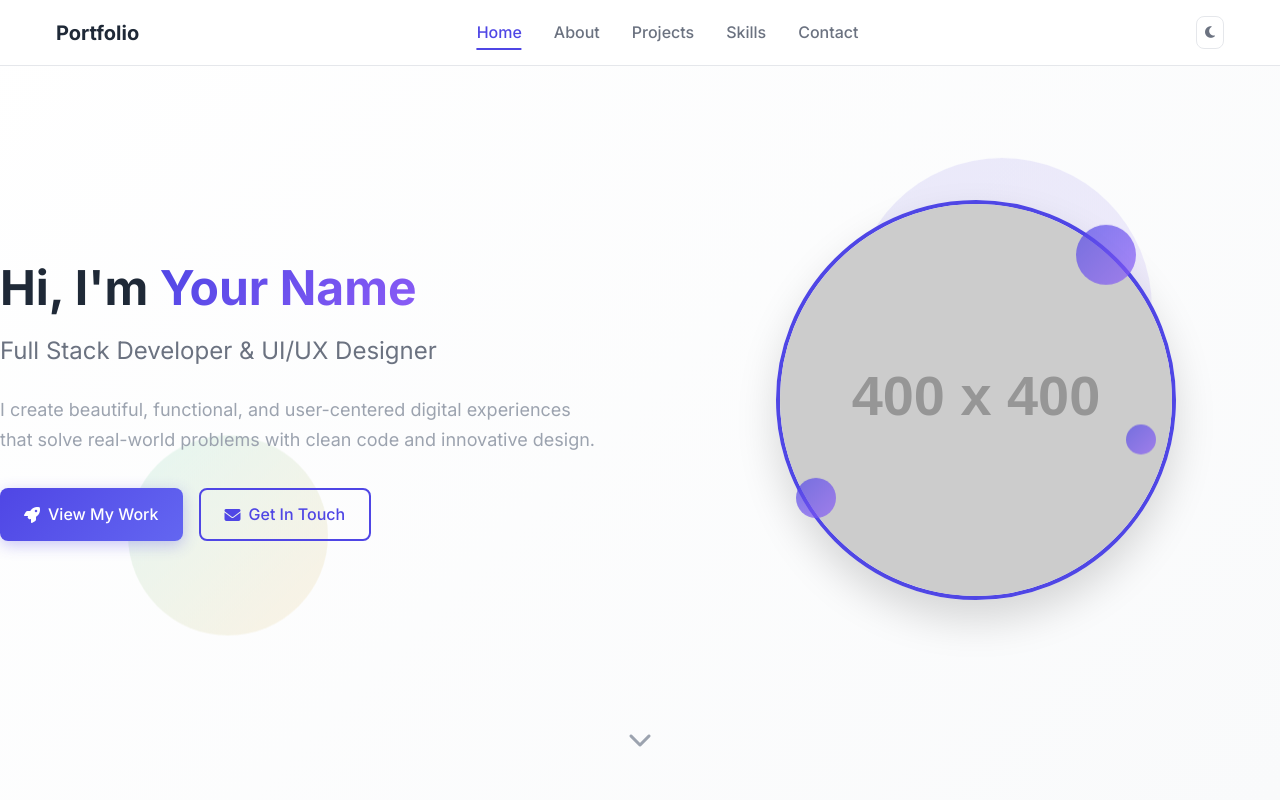
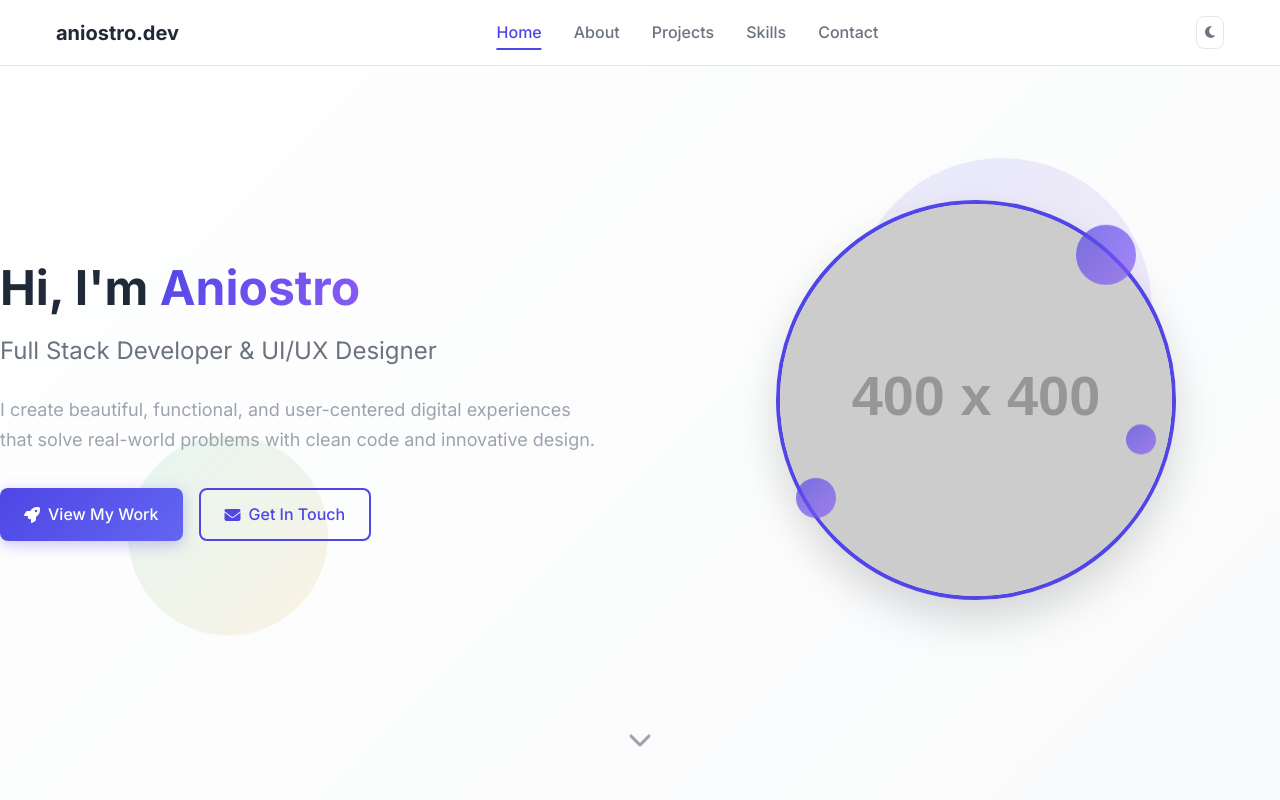
Before and after one commit to Aniostro/portfolio, a plain HTML site: page index.html in a window 1280 px wide. Shown: the top 800 px of the page. Drawn offline with Linux system fonts and the light colour scheme; placeholder pictures from the web are drawn by us.

Commit message:
Update branding and meta tags in index.html
Changed site title, navigation logo, and hero section to 'aniostro.dev' and 'Aniostro'. Updated meta tags for SEO and Open Graph, and revised footer copyright to 2025 aniostro.dev.

```diff
--- a/index.html
+++ b/index.html
@@ -3,9 +3,14 @@
 <head>
     <meta charset="UTF-8">
     <meta name="viewport" content="width=device-width, initial-scale=1.0">
-    <title>Your Name - Portfolio</title>
+    <title>aniostro.dev</title>
     <meta name="description" content="Professional portfolio showcasing web development projects and skills">
+    <meta name="keywords" content="portfolio, web developer, full stack, UI/UX designer, projects, skills">
+    <meta name="author" content="Your Name">
 
+    <!-- Open Graph Meta Tags -->
+    <meta property="og:title" content="aniostro.dev - Portfolio">
+    <meta property="og:description" content="Explore my portfolio showcasing web development projects and skills.">
     <!-- Fonts -->
     <link href="https://fonts.googleapis.com/css2?family=Inter:wght@300;400;500;600;700&display=swap" rel="stylesheet">
     <link href="https://cdnjs.cloudflare.com/ajax/libs/font-awesome/6.4.0/css/all.min.css" rel="stylesheet">
@@ -24,7 +29,7 @@
     <nav class="navbar" id="navbar">
         <div class="nav-container">
             <div class="nav-logo">
-                <a href="#home">Portfolio</a>
+                <a href="#home">aniostro.dev</a>
             </div>
             <ul class="nav-menu" id="nav-menu">
                 <li class="nav-item">
@@ -62,7 +67,7 @@
         <div class="hero-content">
             <div class="hero-text animate-on-scroll">
                 <h1 class="hero-title">
-                    Hi, I'm <span class="gradient-text">Your Name</span>
+                    Hi, I'm <span class="gradient-text">Aniostro</span>
                 </h1>
                 <p class="hero-subtitle">Full Stack Developer & UI/UX Designer</p>
                 <p class="hero-description">
@@ -484,7 +489,7 @@
         <div class="container">
             <div class="footer-content">
                 <div class="footer-text">
-                    <p>&copy; 2024 Your Name. All rights reserved.</p>
+                    <p>&copy; 2025 aniostro.dev. All rights reserved.</p>
                     <p>Built with ❤️ using HTML, CSS & JavaScript</p>
                 </div>
                 <div class="footer-links">
```
